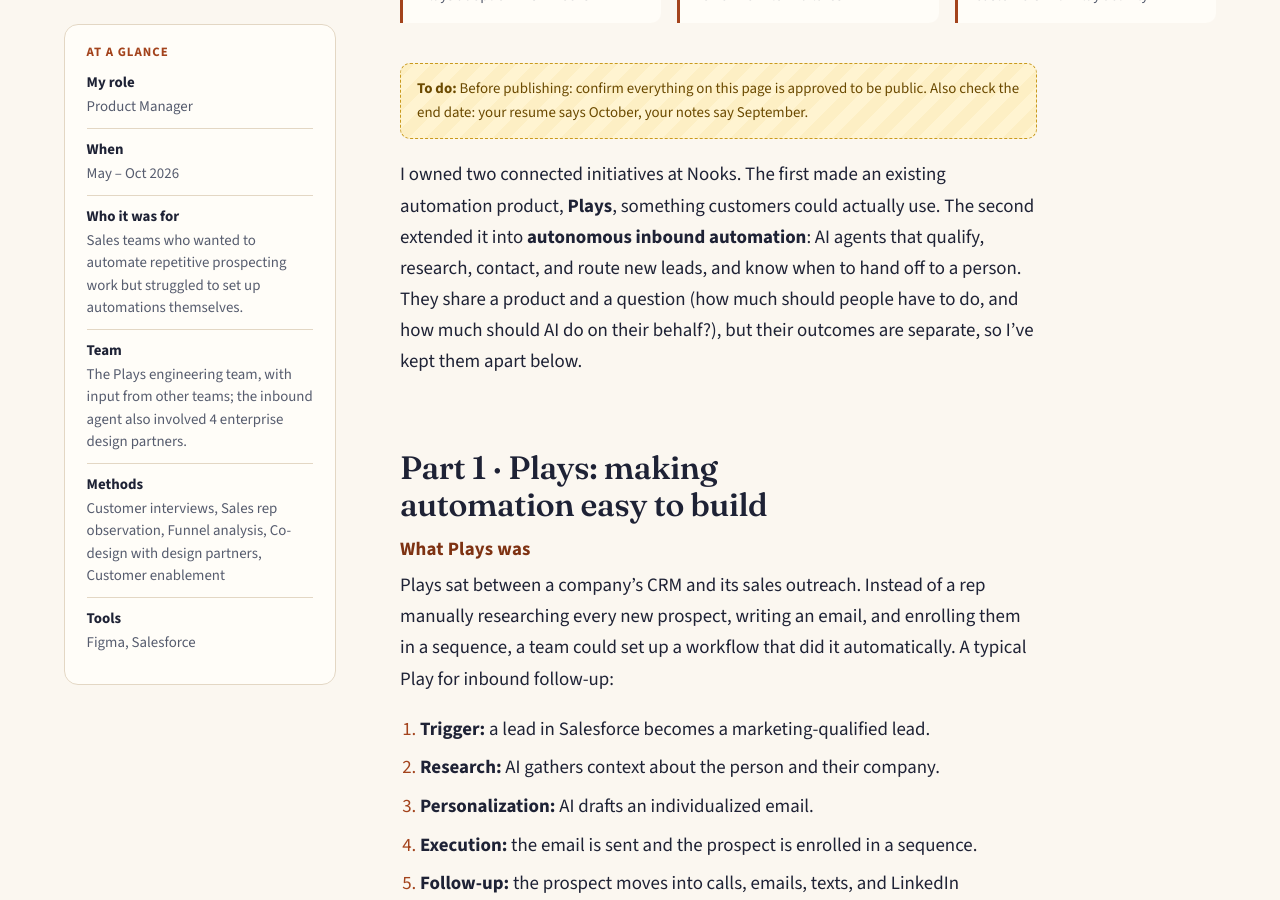
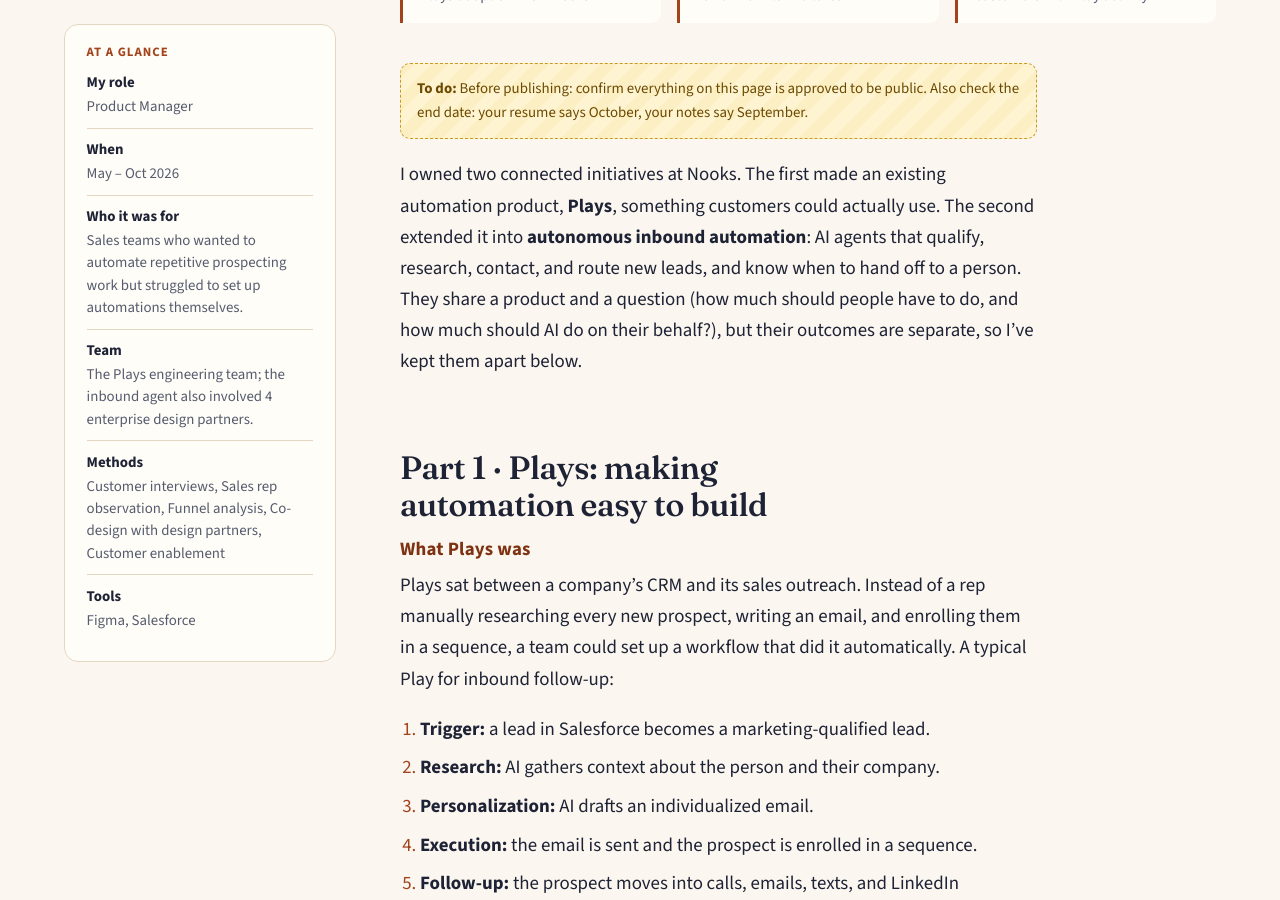
Before and after one commit to sabrinahu618/portfolio, a Jekyll site: the page built from _projects/nooks.md, in a window 1280 px wide and 900 px high, scrolled down 1377 px. Built offline with Jekyll 4.4.1, drawn with Linux system fonts in a browser that asks for light colours.

Commit message:
Nooks: simplify team field
Co-Authored-By: Claude Opus 5.5 <noreply@anthropic.com>
Claude-Session: https://claude.ai/code/session_01HybnYJGYPLDq5hkAYptQSd

```diff
--- a/_projects/nooks.md
+++ b/_projects/nooks.md
@@ -8,7 +8,7 @@ featured: true
 years: May – Oct 2026
 role: Product Manager
 audience: Sales teams who wanted to automate repetitive prospecting work but struggled to set up automations themselves.
-team: The Plays engineering team, with input from other teams; the inbound agent also involved 4 enterprise design partners.
+team: The Plays engineering team; the inbound agent also involved 4 enterprise design partners.
 methods: [Customer interviews, Sales rep observation, Funnel analysis, Co-design with design partners, Customer enablement]
 tools: [Figma, Salesforce]
 cover: /assets/img/nooks/plays-editor.webp
```
